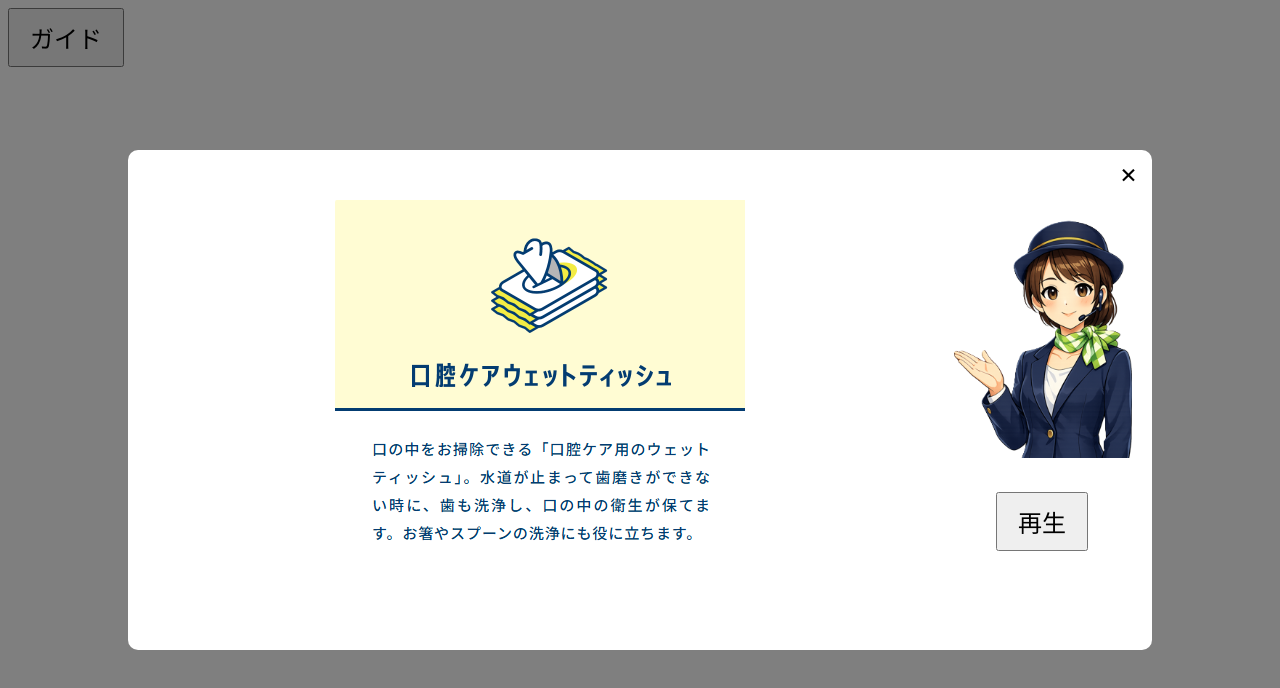
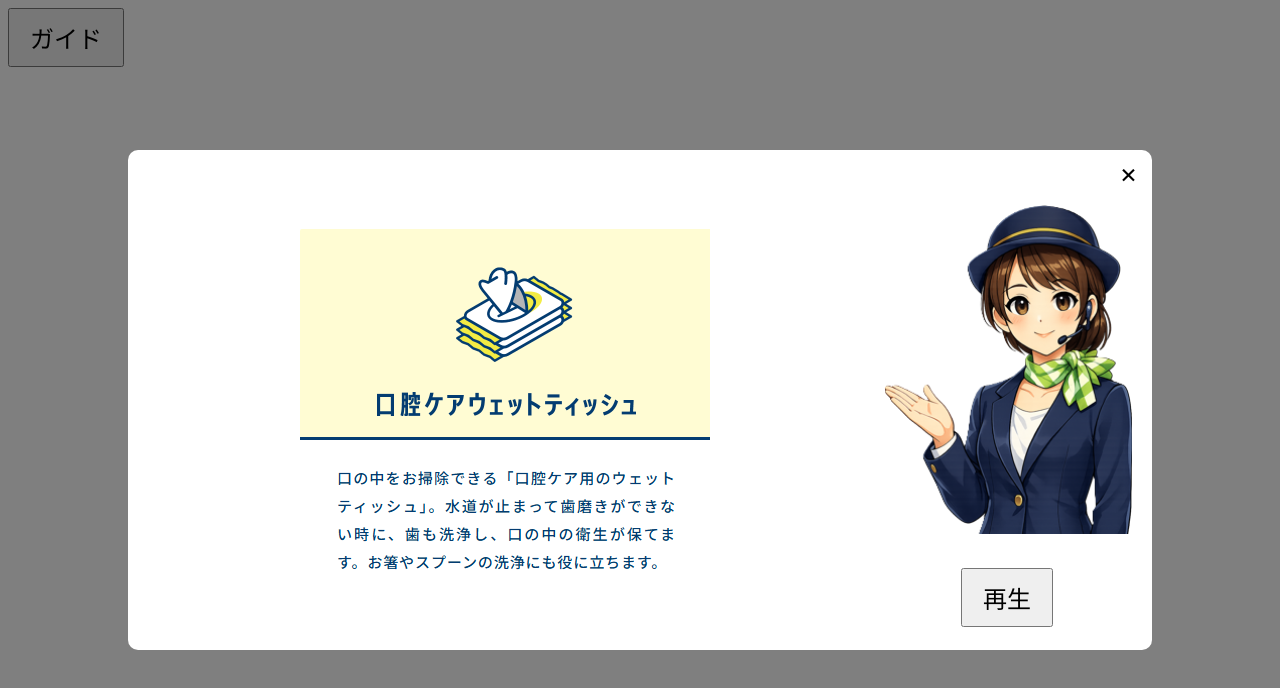
Before and after one commit to tsucchi-Git/Avatar, a plain HTML site: page index.html in a window 1280 px wide. Both pictures are taken after a click on the button "ガイド". Drawn offline with Linux system fonts and the light colour scheme.

Commit message:
Update index.html

```diff
--- a/index.html
+++ b/index.html
@@ -77,7 +77,7 @@
   /* justify-content:center; */
 }
 .avatar{
-  width:180px;
+  width:250px;
   height:auto;
   /* width:275px;
   height:365px; */
```
